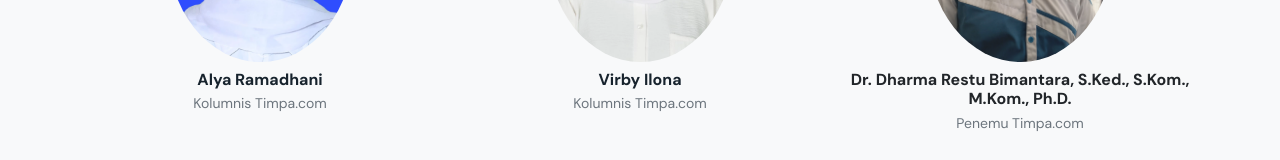
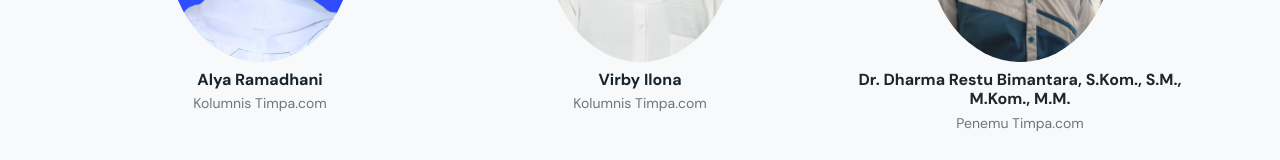
Before and after one commit to raditt137/Timpa.com-gacor-mantap-wadidaw, a plain HTML site: page kolumnis.html in a window 1280 px wide. Shown: the part 781-941 px from the top of the page. Drawn offline with nearby package versions, Linux system fonts and the light colour scheme.

Commit message:
Update title

```diff
--- a/kolumnis.html
+++ b/kolumnis.html
@@ -203,7 +203,7 @@
               <div class="ratio ratio-1x1 mx-auto mb-2" style="width: 55%"><img
                   class="w-100 h-100 rounded-circle object-fit-cover" src="assets/img/LEGENDA.jpeg" alt="" loading="lazy">
               </div>
-              <h3 class="fs-6 fw-bold text-dark mb-1">Dr. Dharma Restu Bimantara, S.Ked., S.Kom., M.Kom., Ph.D.</h3>
+              <h3 class="fs-6 fw-bold text-dark mb-1">Dr. Dharma Restu Bimantara, S.Kom., S.M., M.Kom., M.M.</h3>
               <p class="small text-secondary mb-0">Penemu Timpa.com</p>
             </a></article>
         </div>
```
